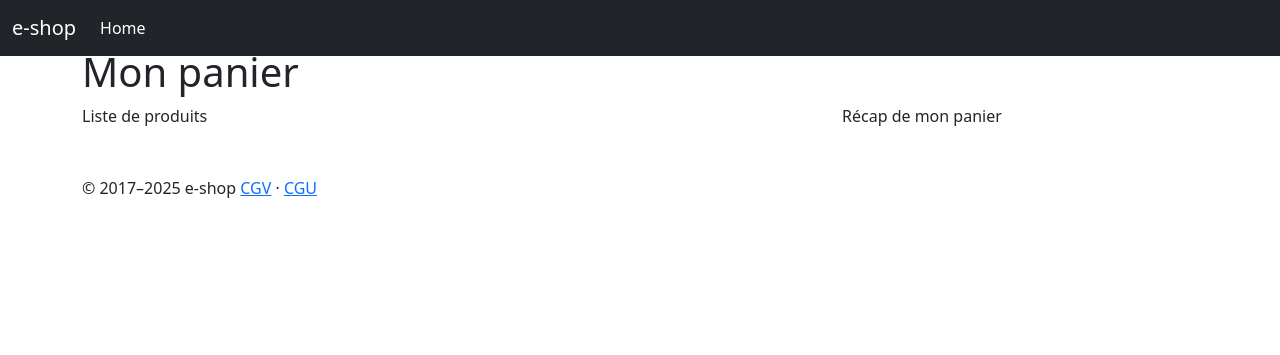
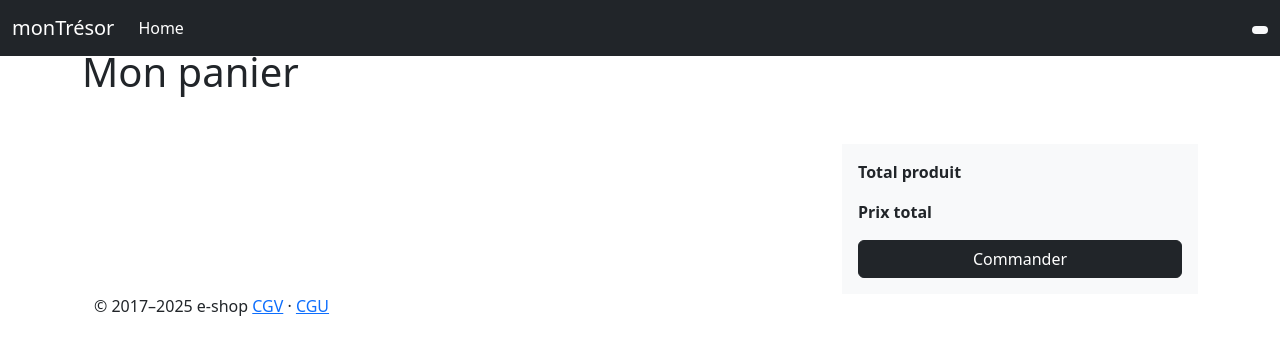
Before and after one commit to catherine-tranchand/symfony-swift, a Symfony app: template templates/cart/index.html.twig in a window 1280 px wide. Shown: the top 355 px of the page. Run offline with Twig, Linux system fonts and the light colour scheme; the template is opened without the code that fills it, so the values that code supplies are empty; some libraries are stand-ins or nearby versions.

Commit message:
:fire: added Cart class, CartController, Cart template twig

```diff
--- a/templates/base.html.twig
+++ b/templates/base.html.twig
@@ -3,7 +3,7 @@
 <head>
     <meta charset="utf-8">
     <meta name="viewport" content="width=device-width, initial-scale=1">
-    <title>e-shop</title>
+    <title>monTrésor</title>
     <meta name="description" content="La boutique spécialisée dans la fabrication Made In France">
 
     <link rel="stylesheet" href="{{ asset('assets/css/styles.css') }}">
@@ -20,7 +20,7 @@
 <header data-bs-theme="dark">
     <nav class="navbar navbar-expand-md navbar-dark fixed-top bg-dark">
         <div class="container-fluid">
-            <a class="navbar-brand" href="{{ path('app_home')}}">e-shop</a>
+            <a class="navbar-brand" href="{{ path('app_home')}}">monTrésor</a>
             <button class="navbar-toggler" type="button" data-bs-toggle="collapse" data-bs-target="#navbarCollapse" aria-controls="navbarCollapse" aria-expanded="false" aria-label="Toggle navigation">
                 <span class="navbar-toggler-icon"></span>
             </button>
@@ -42,7 +42,9 @@
                     {% else %}
                      <a href="{{ path('app_login') }}"><i data-feather="user"></i></a>
                     {% endif %}
+
                      <a href="{{ path('app_cart') }}"><i data-feather="shopping-cart"></i></a>
+                     <span class="badge badge-notification rounded-pill text-bg-light">{{ totalCartQuantity }} </span>
                 </div>
             </div>
         </div>
--- a/templates/cart/index.html.twig
+++ b/templates/cart/index.html.twig
@@ -7,22 +7,72 @@
     <div class="container my-5">
          <h1>Mon panier</h1>
 
-    <div class="row">
+    <div class="row mt-5">
 
-        <div class="col-md-8">
-            Liste de produits
-        </div>
+    <div class="col-md-8">
 
-        <div class="col-md-4">
-            Récap de mon panier
-        </div>
-     </div>
+            {% for product in cart %}
+      <div class="row">
+
+        <div class="col-md-1 mt-3">
+            <img
+            src="{{ asset('uploads/' ~ product.object.image) }}"
+            class="img-fluid"
+            alt="{{ product.object.name }}">
+         </div>
+            <div class="col-md-6">
+                <strong>{{ product.object.name }}</strong>
+                <span class="d-block small"> Prix unitaire : {{ product.object.pricewt|price}} </span>
+             </div>
+
+     <div class="col-md-2 text-right">
+    <div class="d-flex align-items-center justify-content-end gap-2">
+        <a href="{{ path('app_cart_decrease', {
+                id: product.object.id,
+                origin: app.request.uri|url_encode
+            }) }}"
+           class="btn btn-sm btn-outline-dark">-</a>
+
+        <span class="badge text-bg-dark py-2 px-3">x {{ product.quantity }}</span>
+
+        <a href="{{ path('app_cart_add', {
+                id: product.object.id,
+                origin: app.request.uri|url_encode
+            }) }}"
+           class="btn btn-sm btn-outline-dark">+</a>
+    </div>
+</div>
 
 
 
-      </div>
+            <div class="col-md-2">
+                <strong> {{ (product.quantity * product.object.pricewt)|price}} </strong>
+             </div>
+        </div>
 
+            {% endfor %}
+                 </div>
 
+        <div class="col-md-4">
+          <div class="bg-light p-3 ">
+            <div class="d-flex justify-content-between">
+              <span class="fw-bold">Total produit</span>
+              <span>{{ totalCartQuantity }} </span>
+            </div>
+
+            <div class="d-flex justify-content-between mt-3">
+                <span class="fw-bold">Prix total</span>
+                <span>{{ totalWt|price }}</span>
+            </div>
+
+            <div>
+               <a href="" class="btn btn-dark w-100 mt-3">Commander </a>
+            </div>
+
+           </div>
+     </div>
+
+</div>
 
 
 {% endblock %}
--- a/templates/product/index.html.twig
+++ b/templates/product/index.html.twig
@@ -19,7 +19,7 @@
           <h1>{{ product.name }} </h1>
            <span class="d-block mb-3">{{ product.pricewt|price}} </span>
           {{ product.description|raw }} {# raw filtre -> pour enlever des balises HTML dans le text #}
-          <a href="{{ path('app_cart_add', { id : product.id } ) }}" class="btn btn-dark mt-3  w-100">Ajouter au panier</a>
+          <a href="{{ path('app_cart_add', { id : product.id, origin: app.request.uri } ) }}" class="btn btn-dark mt-3  w-100">Ajouter au panier</a>
          </div>
 
 
```
Also changed, not shown: src/Classe/Cart.php (+91 -2 lines), src/Controller/CartController.php (+56 -7 lines), src/Twig/AppExtensions.php (+7 -2 lines).
